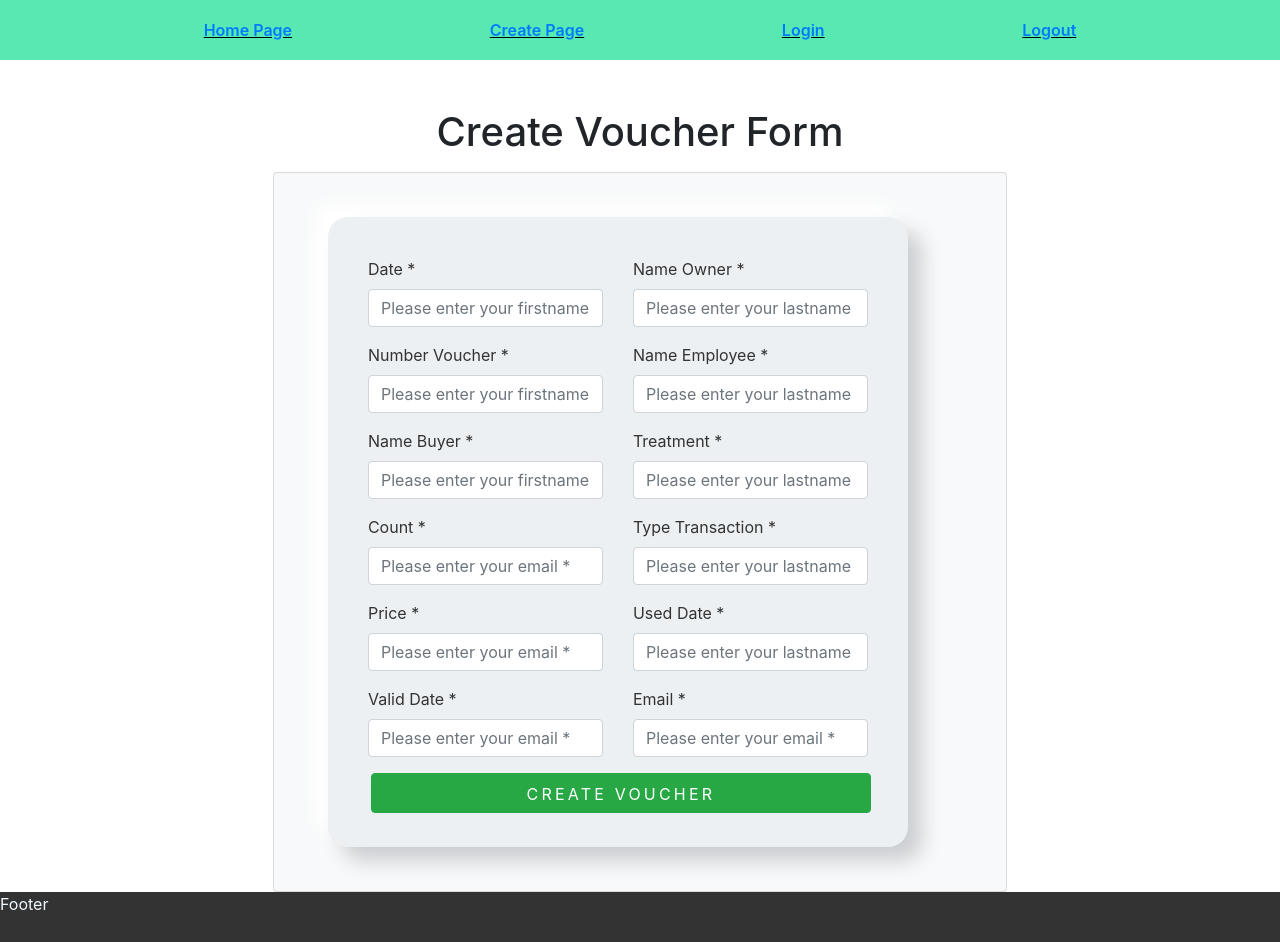
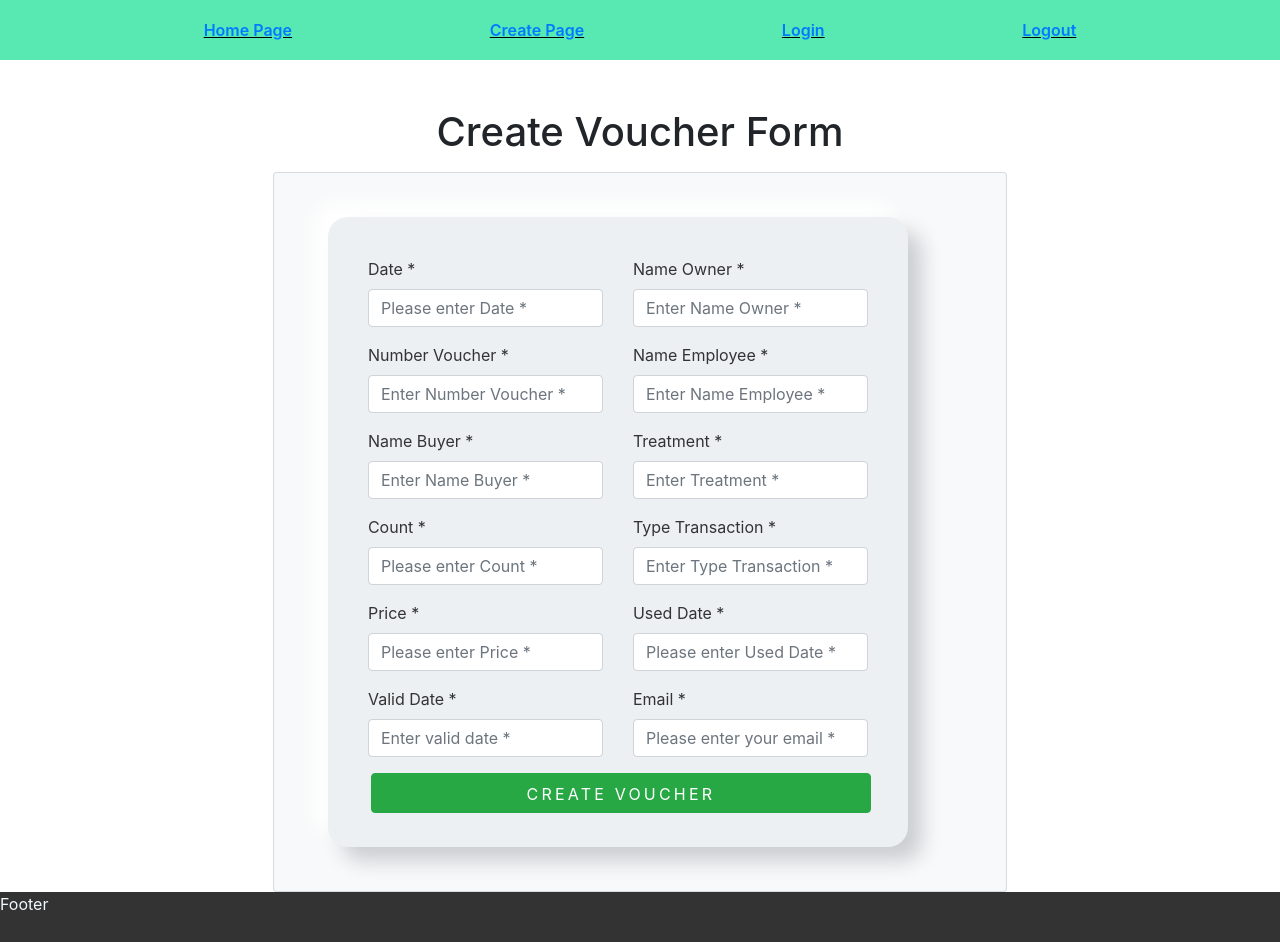
Before and after one commit to nikindtmas1/gift-vouchers, a React (Create React App) app in the folder client/: page /create in a window 1280 px wide. Built offline with nearby package versions, Linux system fonts and the light colour scheme.

Commit message:
Added logic create

```diff
--- a/client/src/components/CreatePage/CreatePage.js
+++ b/client/src/components/CreatePage/CreatePage.js
@@ -1,7 +1,39 @@
-import React from 'react'
+import React from 'react';
+import * as services from '../Services/data';
+import {useHistory} from 'react-router-dom';
 
 const CreatePage = () => {
 
+    const history = useHistory();
+
+    const onSubmit = (e) => {
+        e.preventDefault();
+        let formData = new FormData(e.currentTarget);
+        let date = formData.get("date").trim();
+        let numberVoucher = formData.get("numberVoucher").trim();
+        let nameBuyer = formData.get("nameBuyer").trim();
+        let nameOwner = formData.get("nameOwner").trim();
+        let nameEmployee = formData.get("nameEmployee").trim();
+        let nameTreatment = formData.get("nameTreatment").trim();
+        let count = formData.get("count").trim();
+        let price = formData.get("price").trim();
+        let validDate = formData.get("validDate").trim();
+        let typeTransaction = formData.get("typeTransaction").trim();
+        let usedDate = formData.get("usedDate").trim();
+        let email = formData.get("email").trim();
+
+        const data = { date, numberVoucher, nameBuyer, nameOwner,
+            nameEmployee, nameTreatment, count, price, validDate,
+            typeTransaction, usedDate, email }
+
+        services.createVoucher(data)
+            .then(history.push('/home'))
+            .catch(err => alert(err.message))
+
+        // console.log(date, numberVoucher, nameBuyer, nameOwner,
+        //      nameEmployee, nameTreatment, count, price, validDate,
+        //      typeTransaction, usedDate, email);
+    }
 
   return (
     <div className="containerCreate"><div className=" text-center mt-5 ">
@@ -12,30 +44,30 @@ const CreatePage = () => {
             <div className="card mt-2 mx-auto p-4 bg-light">
                 <div className="card-body bg-light">
                     <div className="containercreate">
-                        <form id="contact-form" >
+                        <form id="contact-form" method='POST' onSubmit={onSubmit}>
                             <div className="controls">
                                 <div className="row">
                                     <div className="col-md-6">
-                                        <div className="form-group"> <label for="form_name">Date *</label> <input id="form_name" type="text" name="name" className="form-control" placeholder="Please enter your firstname *" required="required" data-error="Firstname is required." /> </div>
-                                        <div className="form-group"> <label for="form_name">Number Voucher *</label> <input id="form_name" type="text" name="name" className="form-control" placeholder="Please enter your firstname *" required="required" data-error="Firstname is required." /> </div>
-                                        <div className="form-group"> <label for="form_name">Name Buyer *</label> <input id="form_name" type="text" name="name" className="form-control" placeholder="Please enter your firstname *" required="required" data-error="Firstname is required." /> </div>
+                                        <div className="form-group"> <label for="form_name">Date *</label> <input id="form_name" type="text" name="date" className="form-control" placeholder="Please enter Date *" required="required" data-error="Firstname is required." /> </div>
+                                        <div className="form-group"> <label for="form_name">Number Voucher *</label> <input id="form_name" type="text" name="numberVoucher" className="form-control" placeholder="Enter Number Voucher *" required="required" data-error="Firstname is required." /> </div>
+                                        <div className="form-group"> <label for="form_name">Name Buyer *</label> <input id="form_name" type="text" name="nameBuyer" className="form-control" placeholder="Enter Name Buyer *" required="required" data-error="Firstname is required." /> </div>
                                     </div>
                                     <div className="col-md-6">
-                                        <div className="form-group"> <label for="form_lastname">Name Owner *</label> <input id="form_lastname" type="text" name="surname" className="form-control" placeholder="Please enter your lastname *" required="required" data-error="Lastname is required." /> </div>
-                                        <div className="form-group"> <label for="form_lastname">Name Employee *</label> <input id="form_lastname" type="text" name="surname" className="form-control" placeholder="Please enter your lastname *" required="required" data-error="Lastname is required." /> </div>
-                                        <div className="form-group"> <label for="form_lastname">Treatment *</label> <input id="form_lastname" type="text" name="surname" className="form-control" placeholder="Please enter your lastname *" required="required" data-error="Lastname is required." /> </div>
+                                        <div className="form-group"> <label for="form_lastname">Name Owner *</label> <input id="form_lastname" type="text" name="nameOwner" className="form-control" placeholder="Enter Name Owner *" required="required" data-error="Lastname is required." /> </div>
+                                        <div className="form-group"> <label for="form_lastname">Name Employee *</label> <input id="form_lastname" type="text" name="nameEmployee" className="form-control" placeholder="Enter Name Employee *" required="required" data-error="Lastname is required." /> </div>
+                                        <div className="form-group"> <label for="form_lastname">Treatment *</label> <input id="form_lastname" type="text" name="nameTreatment" className="form-control" placeholder="Enter Treatment *" required="required" data-error="Lastname is required." /> </div>
                                     </div>
                                 </div>
                                 <div className="row">
                                     <div className="col-md-6">
-                                        <div className="form-group"> <label for="form_email">Count *</label> <input id="form_email" type="text" name="name" className="form-control" placeholder="Please enter your email *" required="required" data-error="Valid email is required." /> </div>
-                                        <div className="form-group"> <label for="form_email">Price *</label> <input id="form_email" type="text" name="name" className="form-control" placeholder="Please enter your email *" required="required" data-error="Valid email is required." /> </div>
-                                        <div className="form-group"> <label for="form_email">Valid Date *</label> <input id="form_email" type="text" name="name" className="form-control" placeholder="Please enter your email *" required="required" data-error="Valid email is required." /> </div>
+                                        <div className="form-group"> <label for="form_email">Count *</label> <input id="form_email" type="text" name="count" className="form-control" placeholder="Please enter Count *" required="required" data-error="Valid email is required." /> </div>
+                                        <div className="form-group"> <label for="form_email">Price *</label> <input id="form_email" type="text" name="price" className="form-control" placeholder="Please enter Price *" required="required" data-error="Valid email is required." /> </div>
+                                        <div className="form-group"> <label for="form_email">Valid Date *</label> <input id="form_email" type="text" name="validDate" className="form-control" placeholder="Enter valid date *" required="required" data-error="Valid email is required." /> </div>
                                     </div>
                                     <div className="col-md-6">
-                                    <div className="form-group"> <label for="form_lastname">Type Transaction *</label> <input id="form_lastname" type="text" name="surname" className="form-control" placeholder="Please enter your lastname *" required="required" data-error="Lastname is required." /> </div>
-                                    <div className="form-group"> <label for="form_lastname">Used Date *</label> <input id="form_lastname" type="text" name="surname" className="form-control" placeholder="Please enter your lastname *" required="required" data-error="Lastname is required." /> </div>
-                                    <div className="form-group"> <label for="form_lastname">Email *</label> <input id="form_lastname" type="email" name="surname" className="form-control" placeholder="Please enter your email *" required="required" data-error="Lastname is required." /> </div>
+                                    <div className="form-group"> <label for="form_lastname">Type Transaction *</label> <input id="form_lastname" type="text" name="typeTransaction" className="form-control" placeholder="Enter Type Transaction *" required="required" data-error="Lastname is required." /> </div>
+                                    <div className="form-group"> <label for="form_lastname">Used Date *</label> <input id="form_lastname" type="text" name="usedDate" className="form-control" placeholder="Please enter Used Date *" required="required" data-error="Lastname is required." /> </div>
+                                    <div className="form-group"> <label for="form_lastname">Email *</label> <input id="form_lastname" type="email" name="email" className="form-control" placeholder="Please enter your email *" required="required" data-error="Lastname is required." /> </div>
                                     </div>
                                 </div>
                                 <div className="row">
```
